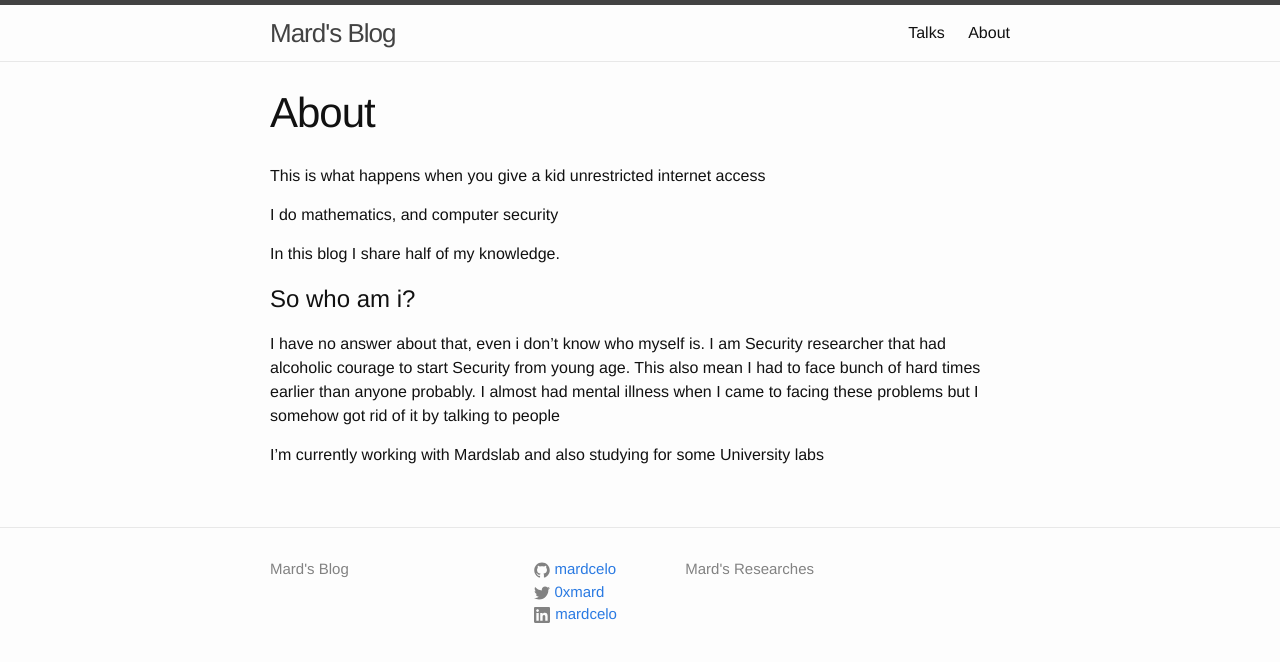
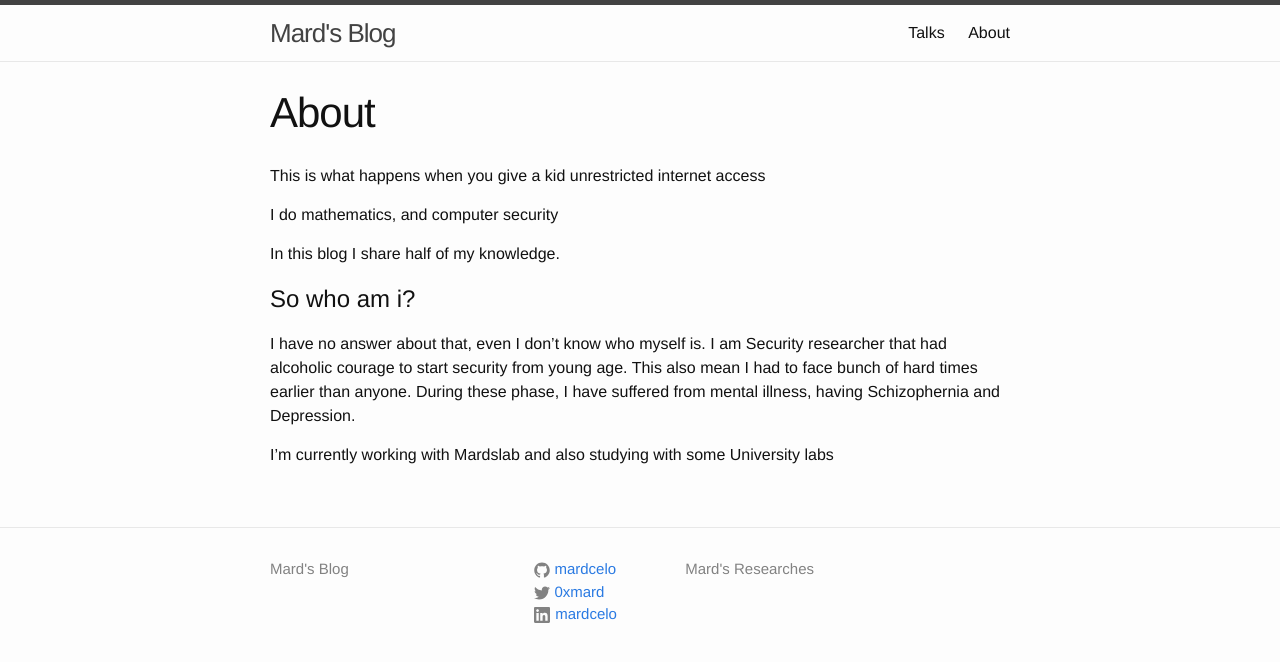
Before and after one commit to Mardcelo/mardcelo.github.io, a Jekyll site: the page built from about.md, in a window 1280 px wide. Shown: the top 662 px of the page. Built offline with Jekyll 4.4.1, drawn with Linux system fonts in a browser that asks for light colours.

Commit message:
Update about.md

```diff
--- a/about.md
+++ b/about.md
@@ -11,9 +11,9 @@ In this blog I share half of my knowledge.
 
 # So who am i?
 
-I have no answer about that, even i don't know who myself is.
-I am Security researcher that had alcoholic courage to start Security from young age.
-This also mean I had to face bunch of hard times earlier than anyone probably.
-I almost had mental illness when I came to facing these problems but I somehow got rid of it by talking to people
+I have no answer about that, even I don't know who myself is.
+I am Security researcher that had alcoholic courage to start security from young age.
+This also mean I had to face bunch of hard times earlier than anyone. During these phase,
+I have suffered from mental illness, having Schizophernia and Depression.
 
-I'm currently working with Mardslab and also studying for some University labs
+I'm currently working with Mardslab and also studying with some University labs
```
